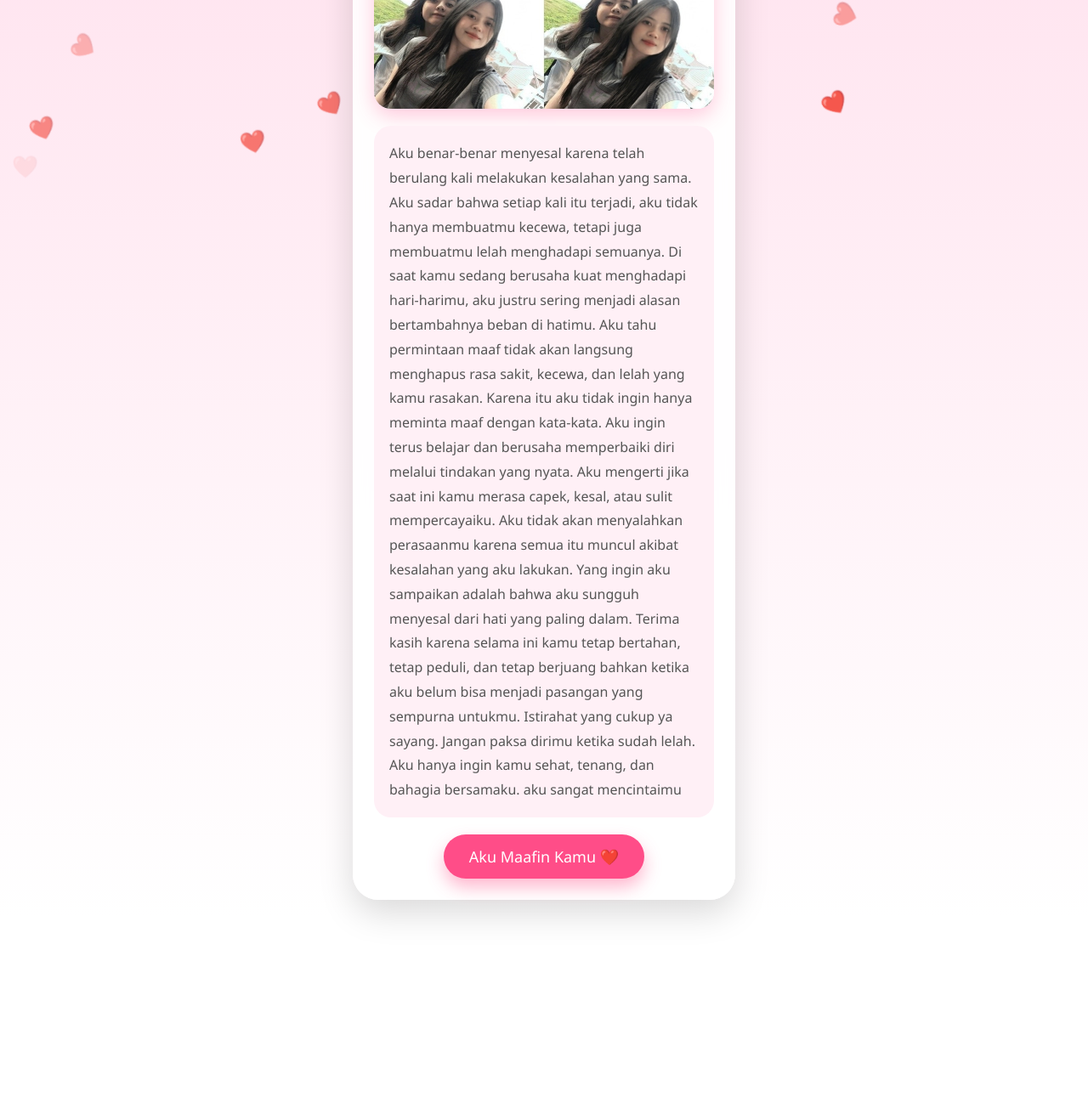
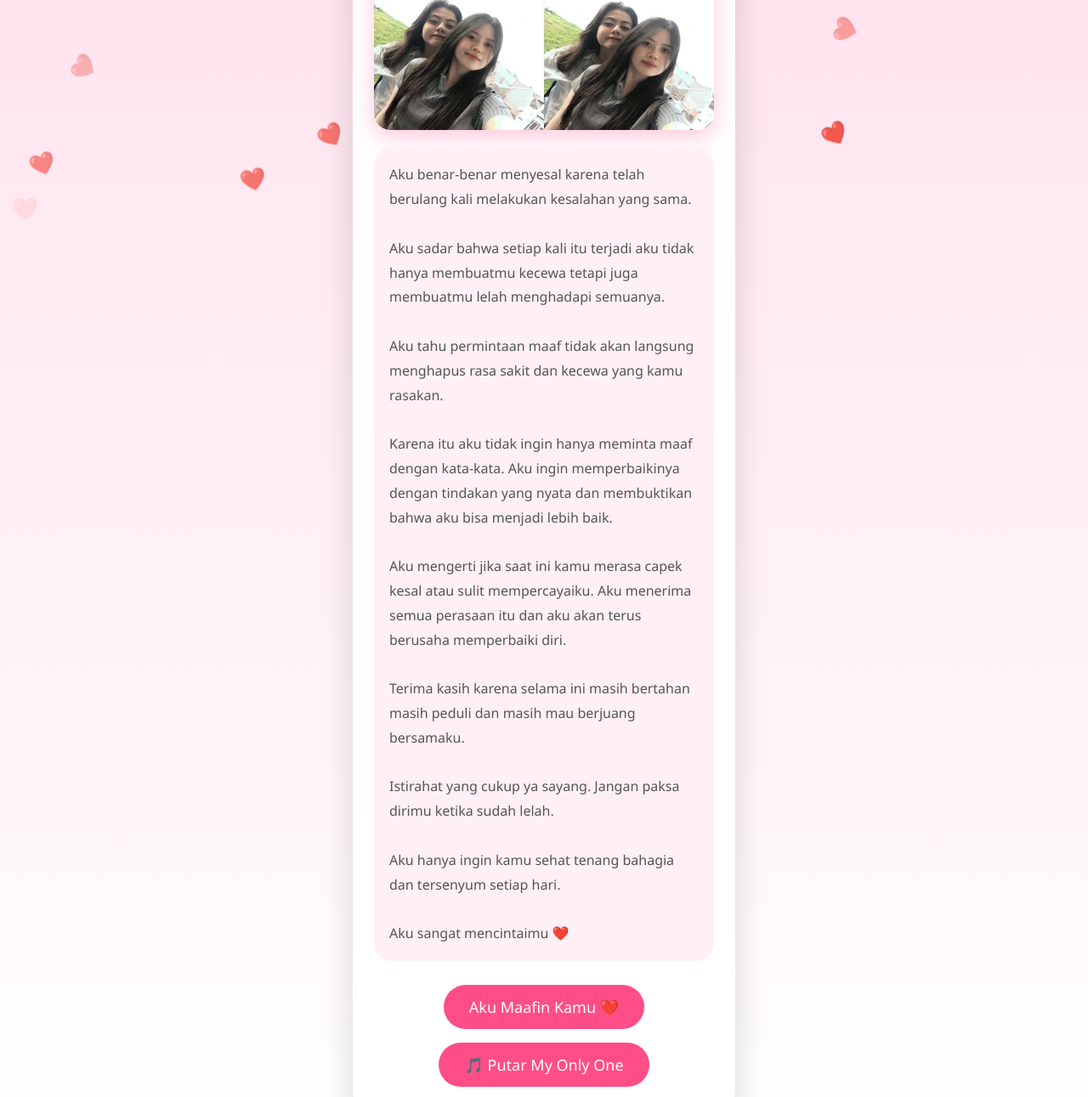
Before and after one commit to Gedastian/For-mylove, a plain HTML site: page index.html in a window 1280 px wide. Shown: the part 680-1971 px from the top of the page at 85% size. Before the commit the page ends 1759 px from the top, so only its background shows below. Drawn offline with Linux system fonts and the light colour scheme.

Commit message:
Update index.html

```diff
--- a/index.html
+++ b/index.html
@@ -1,4 +1,4 @@
-<!-- Simpan file ini sebagai index.html --><!-- Simpan foto yang kamu unggah sebagai foto.jpg --><!DOCTYPE html><html lang="id">
+<!DOCTYPE html><html lang="id">
 <head>
 <meta charset="UTF-8">
 <meta name="viewport" content="width=device-width, initial-scale=1.0">
@@ -13,30 +13,26 @@ font-family:'Segoe UI',sans-serif;
 body{
     background:linear-gradient(180deg,#ffd6e7,#fff);
     min-height:100vh;
-overflow:auto;
-display:flex;
-justify-content:center;
-align-items:center;
+    overflow-y:auto;
     padding:20px;
 }
 
 .card{
     width:100%;
     max-width:450px;
-background:rgba(255,255,255,.92);
-backdrop-filter:blur(8px);
+    margin:20px auto;
+    background:rgba(255,255,255,.95);
     padding:25px;
     border-radius:30px;
     box-shadow:0 15px 40px rgba(0,0,0,.15);
     text-align:center;
     position:relative;
     z-index:10;
-animation:fadeIn 2s ease;
 }
 
 h1{
     color:#ff4d88;
-margin-bottom:10px;
+    margin-bottom:15px;
 }
 
 .photo{
@@ -70,7 +66,8 @@ padding:14px 30px;
     border-radius:50px;
     font-size:18px;
     cursor:pointer;
-box-shadow:0 10px 20px rgba(255,77,136,.4);
+    transition:.3s;
+    margin:8px;
 }
 
 button:hover{
@@ -84,85 +81,122 @@ color:#ff4d88;
     font-weight:bold;
 }
 
+.music-btn{
+    display:inline-block;
+    text-decoration:none;
+}
+
 .heart{
     position:fixed;
-top:-20px;
+    top:-50px;
     font-size:25px;
     animation:fall linear infinite;
     pointer-events:none;
+    z-index:1;
 }
 
 @keyframes fall{
-to{
-transform:translateY(110vh) rotate(360deg);
-}
-}
-
-@keyframes fadeIn{
     from{
-opacity:0;
-transform:translateY(30px);
+        transform:translateY(-10vh) rotate(0deg);
     }
     to{
-opacity:1;
-transform:translateY(0);
+        transform:translateY(120vh) rotate(360deg);
     }
 }
 </style></head><body><div class="card"><h1>Maaf Ya Sayang ❤️</h1><div class="photo">
 <img src="foto.jpg" alt="Foto Kita">
 </div><div class="message">Aku benar-benar menyesal karena telah berulang kali melakukan kesalahan yang sama.
 
-Aku sadar bahwa setiap kali itu terjadi, aku tidak hanya membuatmu kecewa, tetapi juga membuatmu lelah menghadapi semuanya. Di saat kamu sedang berusaha kuat menghadapi hari-harimu, aku justru sering menjadi alasan bertambahnya beban di hatimu.
+<br><br>
 
-Aku tahu permintaan maaf tidak akan langsung menghapus rasa sakit, kecewa, dan lelah yang kamu rasakan. Karena itu aku tidak ingin hanya meminta maaf dengan kata-kata. Aku ingin terus belajar dan berusaha memperbaiki diri melalui tindakan yang nyata.
+Aku sadar bahwa setiap kali itu terjadi aku tidak hanya membuatmu kecewa tetapi juga membuatmu lelah menghadapi semuanya.
 
-Aku mengerti jika saat ini kamu merasa capek, kesal, atau sulit mempercayaiku. Aku tidak akan menyalahkan perasaanmu karena semua itu muncul akibat kesalahan yang aku lakukan.
+<br><br>
 
-Yang ingin aku sampaikan adalah bahwa aku sungguh menyesal dari hati yang paling dalam.
+Aku tahu permintaan maaf tidak akan langsung menghapus rasa sakit dan kecewa yang kamu rasakan.
 
-Terima kasih karena selama ini kamu tetap bertahan, tetap peduli, dan tetap berjuang bahkan ketika aku belum bisa menjadi pasangan yang sempurna untukmu.
+<br><br>
 
-Istirahat yang cukup ya sayang. Jangan paksa dirimu ketika sudah lelah. Aku hanya ingin kamu sehat, tenang, dan bahagia bersamaku. aku sangat mencintaimu
+Karena itu aku tidak ingin hanya meminta maaf dengan kata-kata. Aku ingin memperbaikinya dengan tindakan yang nyata dan membuktikan bahwa aku bisa menjadi lebih baik.
+
+<br><br>
+
+Aku mengerti jika saat ini kamu merasa capek kesal atau sulit mempercayaiku. Aku menerima semua perasaan itu dan aku akan terus berusaha memperbaiki diri.
+
+<br><br>
+
+Terima kasih karena selama ini masih bertahan masih peduli dan masih mau berjuang bersamaku.
+
+<br><br>
+
+Istirahat yang cukup ya sayang. Jangan paksa dirimu ketika sudah lelah.
+
+<br><br>
+
+Aku hanya ingin kamu sehat tenang bahagia dan tersenyum setiap hari.
+
+<br><br>
+
+Aku sangat mencintaimu ❤️
 
 </div><button onclick="forgive()">
 Aku Maafin Kamu ❤️
-</button><div id="reply">
-Terima kasih sayang ❤️<br>
+</button><br><a class="music-btn"
+href="https://www.youtube.com/watch?v=kR9PUUXLvCs"
+target="_blank">
+<button>
+🎵 Putar My Only One
+</button>
+</a>
+
+<div id="reply">
+Terima kasih sayang ❤️
+<br>
 Aku akan terus berusaha menjadi lebih baik.
 </div></div><script>
 
 function forgive(){
-document.getElementById('reply').style.display='block';
+
+document.getElementById("reply").style.display="block";
 
 for(let i=0;i<40;i++){
-let h=document.createElement('div');
-h.innerHTML='💖';
-h.style.position='fixed';
-h.style.left=Math.random()*100+'vw';
-h.style.bottom='0';
-h.style.fontSize=(20+Math.random()*30)+'px';
-h.style.transition='all 3s ease-out';
+
+let h=document.createElement("div");
+
+h.innerHTML="💖";
+h.style.position="fixed";
+h.style.left=Math.random()*100+"vw";
+h.style.bottom="0";
+h.style.fontSize=(20+Math.random()*30)+"px";
+h.style.transition="all 3s ease-out";
+
 document.body.appendChild(h);
 
 setTimeout(()=>{
-h.style.transform='translateY(-120vh)';
-h.style.opacity='0';
+h.style.transform="translateY(-120vh)";
+h.style.opacity="0";
 },50);
 
 setTimeout(()=>{
 h.remove();
 },3000);
+
 }
+
 }
 
 for(let i=0;i<50;i++){
-let heart=document.createElement('div');
-heart.className='heart';
-heart.innerHTML='❤️';
-heart.style.left=Math.random()*100+'vw';
-heart.style.animationDuration=(5+Math.random()*8)+'s';
+
+let heart=document.createElement("div");
+
+heart.className="heart";
+heart.innerHTML="❤️";
+heart.style.left=Math.random()*100+"vw";
+heart.style.animationDuration=(5+Math.random()*8)+"s";
 heart.style.opacity=Math.random();
+
 document.body.appendChild(heart);
+
 }
 
 </script></body>
```
Lines whose indentation alone changed are shown as unchanged.
